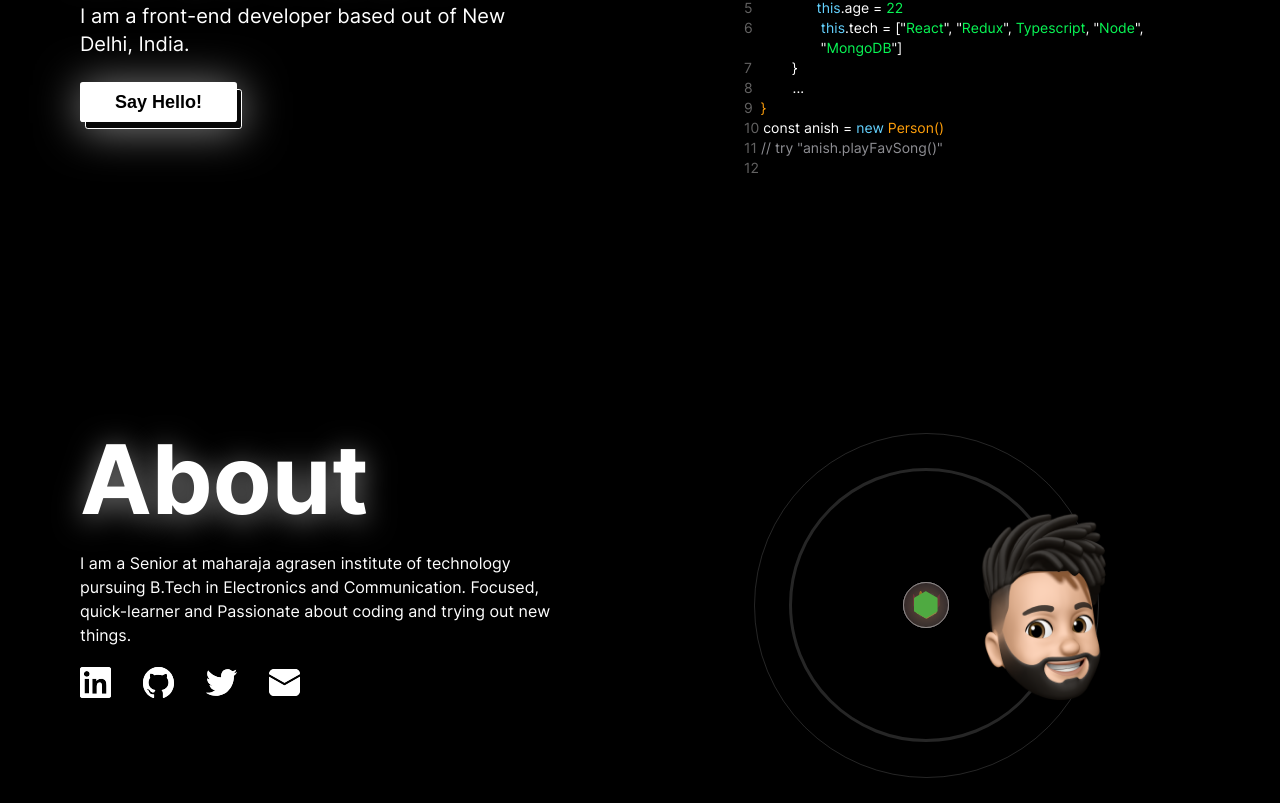
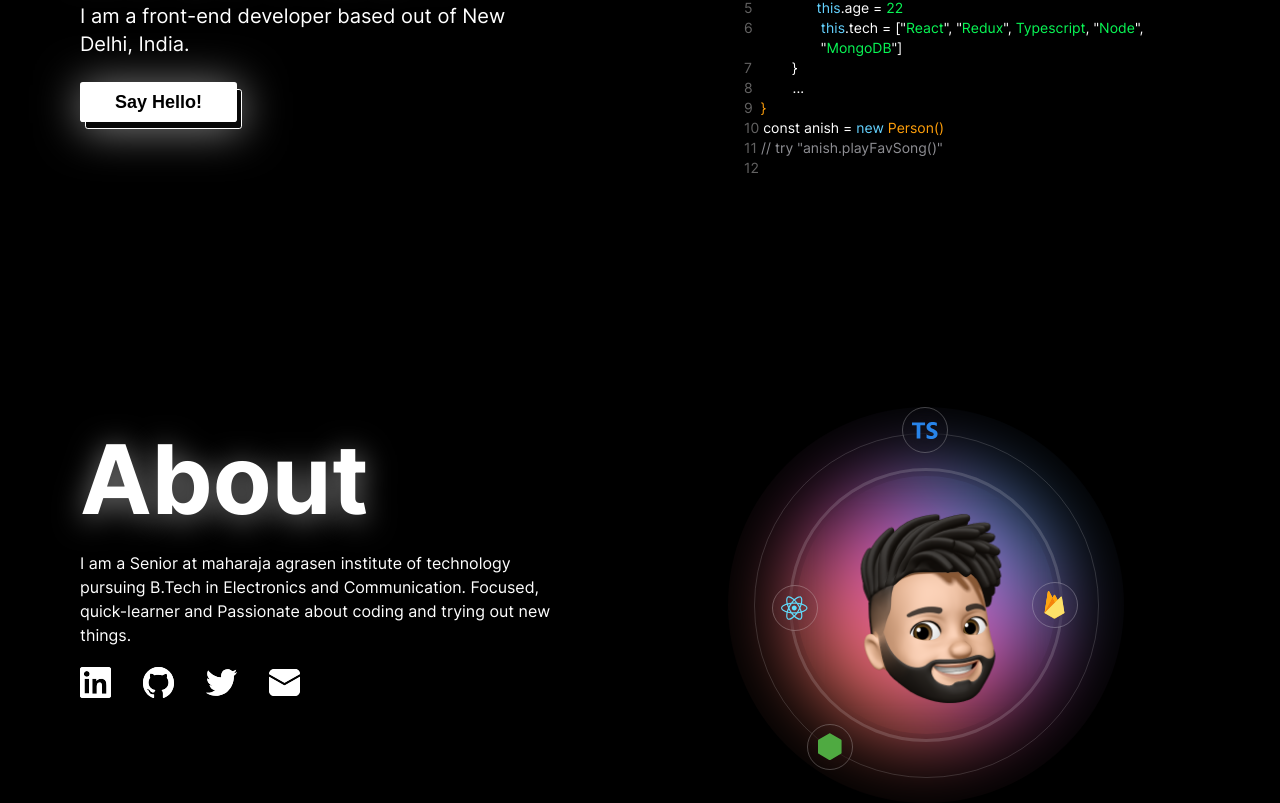
Before and after one commit to AnishTiwari16/Portfolio, a Next.js app: page / in a window 1280 px wide. Shown: the part 380-1183 px from the top of the page. Built offline with nearby package versions, Linux system fonts and the light colour scheme.

Commit message:
feat: added about images and tech logos design

```diff
--- a/src/components/layout/AboutSection.tsx
+++ b/src/components/layout/AboutSection.tsx
@@ -67,33 +67,27 @@ const AboutSection = () => {
       <ScrollAnimation>
         <motion.div
           variants={bounceVariant}
-          className=' about-image-container relative flex h-[260px] w-auto before:h-[142px] before:w-[142px] sm:h-[396px] sm:w-[396px] sm:before:h-[258px] sm:before:w-[258px]'
+          className='about-image-container relative mt-8 flex h-[260px] w-auto before:h-[142px] before:w-[142px] sm:h-[396px] sm:w-[396px] sm:before:h-[258px] sm:before:w-[258px] md:mt-0'
         >
           <div className='absolute inset-0  z-[1] m-auto h-[152px] w-[152px] rounded-full border-[3px] border-[rgba(255,255,255,0.15)] sm:h-[274px] sm:w-[274px]'></div>
           <div className='absolute inset-0  z-[1] m-auto h-[190px] w-[190px] rounded-full border-[1px] border-[rgba(255,255,255,0.15)] sm:h-[345px] sm:w-[345px]'></div>
-          <div className='animate-rot-js-xs sm:animate-rot-js bg-about-logo-gradient absolute inset-0 z-[2] m-auto flex h-[26px] w-[26px] items-center justify-center rounded-full border-[0.44px] border-[rgba(255,255,255,0.25)] backdrop-blur-lg sm:h-[46px] sm:w-[46px]'>
+          <div className='animate-rot-js-xs sm:animate-rot-js bg-about-logo-gradient absolute left-[44%] z-[2] m-auto flex h-[26px] w-[26px] items-center justify-center rounded-full border-[0.44px] border-[rgba(255,255,255,0.25)] backdrop-blur-lg sm:h-[46px] sm:w-[46px]'>
             <TSLogo className='drop-shadow-ts-logo-shadow h-[19.4px] w-[14.26px] filter sm:h-[17px] sm:w-[25.8px]' />
           </div>
-          <div className='animate-rot-react-xs sm:animate-rot-react bg-about-logo-gradient absolute inset-0 z-[2] m-auto flex h-[26px] w-[26px] items-center justify-center rounded-full border-[0.44px] border-[rgba(255,255,255,0.25)] backdrop-blur-lg sm:h-[46px] sm:w-[46px]'>
+          <div className='animate-rot-react-xs sm:animate-rot-react bg-about-logo-gradient absolute left-[11%] top-[45%] z-[2] m-auto flex h-[26px] w-[26px] items-center justify-center rounded-full border-[0.44px] border-[rgba(255,255,255,0.25)] backdrop-blur-lg sm:h-[46px] sm:w-[46px]'>
             <ReactLogo className='drop-shadow-react-logo-shadow h-[13.3px] w-[14.93px] filter sm:h-[24.04px] sm:w-[27px]' />
           </div>
-          <div className='animate-rot-valo-xs sm:animate-rot-valo bg-about-logo-gradient absolute inset-0 z-[2] m-auto flex h-[26px] w-[26px] items-center justify-center rounded-full border-[0.44px] border-[rgba(255,255,255,0.25)] backdrop-blur-lg sm:h-[46px] sm:w-[46px]'>
+          <div className='animate-rot-valo-xs sm:animate-rot-valo bg-about-logo-gradient absolute inset-0  m-auto flex h-[26px] w-[26px] items-center justify-center rounded-full border-[0.44px] border-[rgba(255,255,255,0.25)] backdrop-blur-lg sm:h-[46px] sm:w-[46px]'>
             <ValoLogo className='drop-shadow-valo-logo-shadow h-[12.27px] w-[14.93px] filter sm:h-[22.18px] sm:w-[27px]' />
           </div>
-          <div className='animate-rot-firebase-xs sm:animate-rot-firebase bg-about-logo-gradient absolute inset-0 z-[2] m-auto flex  h-[26px] w-[26px] items-center justify-center rounded-full border-[0.44px] border-[rgba(255,255,255,0.25)] backdrop-blur-lg sm:h-[46px] sm:w-[46px]'>
+          <div className='animate-rot-firebase-xs sm:animate-rot-firebase bg-about-logo-gradient absolute inset-0 left-[50%] z-[2] m-auto flex h-[26px]  w-[26px] items-center justify-center rounded-full border-[0.44px] border-[rgba(255,255,255,0.25)] backdrop-blur-lg sm:h-[46px] sm:w-[46px] md:left-[65%]'>
             <FirebaseLogo className='drop-shadow-firebase-logo-shadow h-[15.94px] w-[11.61px] filter sm:h-[27.82px] sm:w-[21px]' />
           </div>
-          <div className='animate-rot-node-xs sm:animate-rot-node bg-about-logo-gradient absolute inset-0 z-[2] m-auto flex  h-[26px] w-[26px] items-center justify-center rounded-full border-[0.44px] border-[rgba(255,255,255,0.25)] backdrop-blur-lg sm:h-[46px] sm:w-[46px]'>
+          <div className='animate-rot-node-xs sm:animate-rot-node bg-about-logo-gradient absolute left-[20%] top-[80%] z-[2] m-auto flex  h-[26px] w-[26px] items-center justify-center rounded-full border-[0.44px] border-[rgba(255,255,255,0.25)] backdrop-blur-lg sm:h-[46px] sm:w-[46px]'>
             <NodeLogo className='drop-shadow-node-logo-shadow h-[15.1px] w-[13.27px] filter sm:h-[27.31px] sm:w-[24px]' />
           </div>
           <div className='relative z-[1] m-auto h-[106px] w-[106px] sm:h-[192px] sm:w-[192px]'>
-            <Image
-              src={myImage}
-              alt='me'
-              layout='fill'
-              loading='eager'
-              placeholder='blur'
-            />
+            <Image src={myImage} alt='me' loading='eager' placeholder='blur' />
           </div>
 
           {/* <AboutImage className="mx-auto my-auto z-[1]" /> */}
--- a/src/styles/layouts.css
+++ b/src/styles/layouts.css
@@ -58,3 +58,36 @@
   --tw-text-opacity: 1;
   color: rgb(142 142 147 / var(--tw-text-opacity));
 }
+.about-image-container::after {
+  content: '';
+  position: absolute;
+  top: 0;
+  left: 0;
+  width: 100%;
+  height: 100%;
+  border-radius: 50%;
+  background-color: linear-gradient(
+    89.89deg,
+    rgba(0, 0, 0, 0.06) -12.34%,
+    rgba(217, 217, 217, 0) 114.36%,
+    rgba(0, 0, 0, 0.4) 114.36%
+  );
+  backdrop-filter: blur(44.3568px);
+}
+.about-image-container::before {
+  content: '';
+  position: absolute;
+  top: 0;
+  left: 0;
+  bottom: 0;
+  margin: auto;
+  right: 0;
+
+  border-radius: 50%;
+  background: linear-gradient(
+    225.26deg,
+    #4baaf0 15.39%,
+    #cc4cb4 46.41%,
+    #fb775a 78.75%
+  );
+}
```
